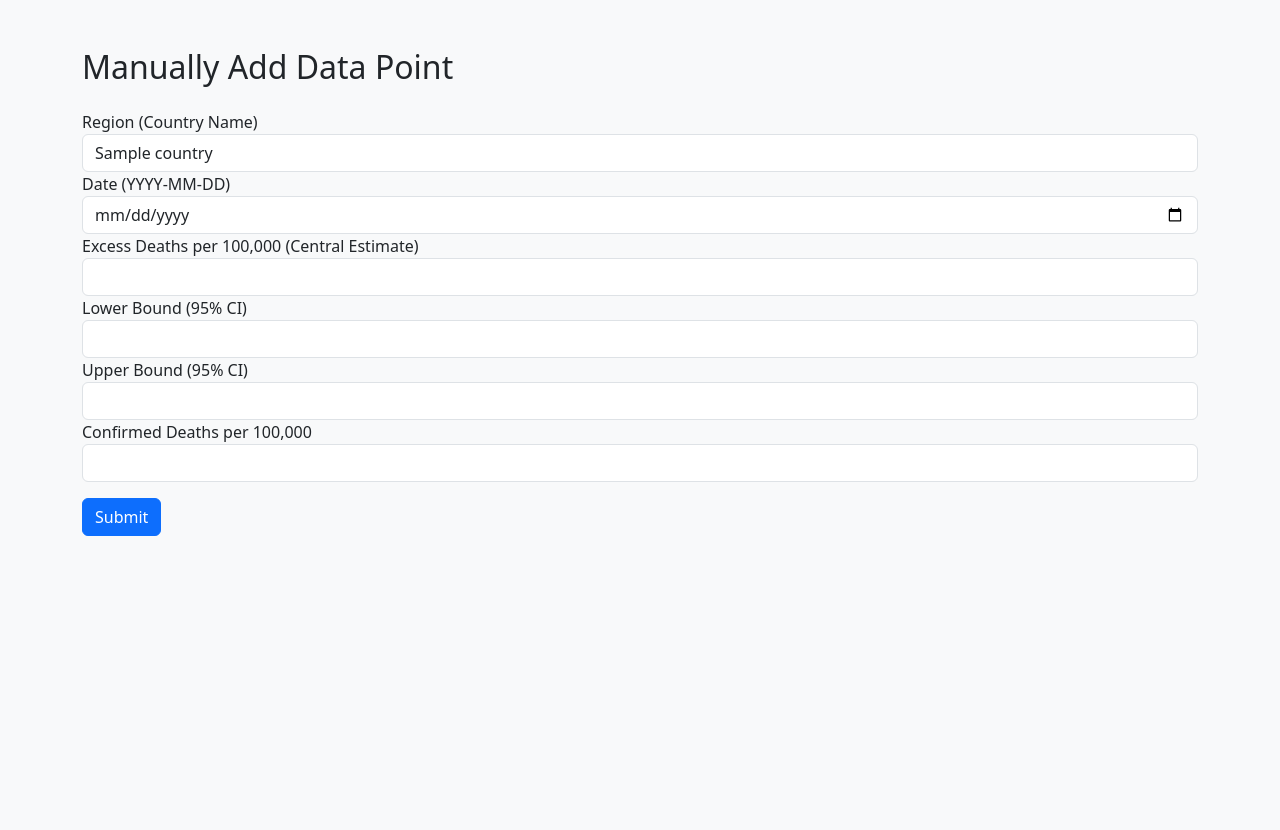
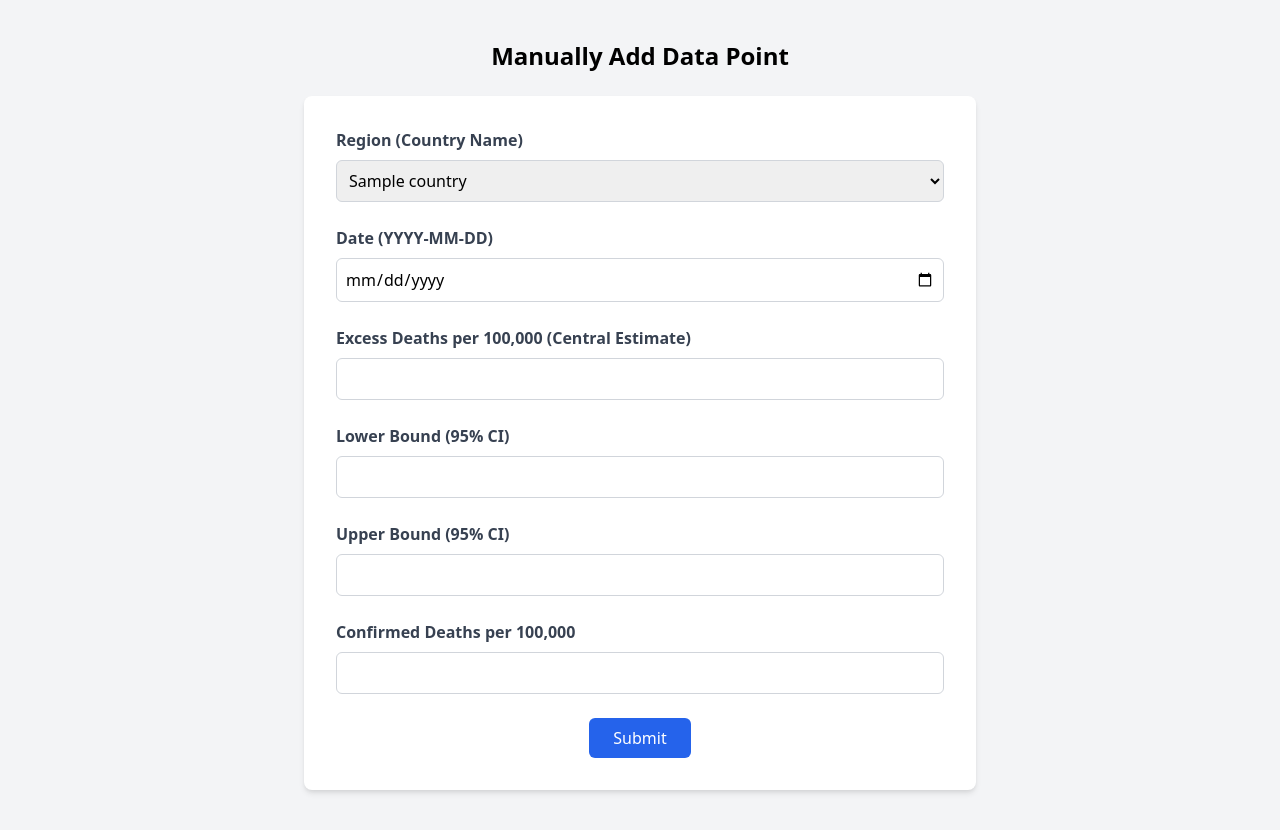
Before and after one commit to M-codes/CITS3403-project, a Flask app: template app/templates/manual_entry.html in a window 1280 px wide. Before the commit the page ends 536 px from the top, so only its background shows below. Run offline with Flask 3, Linux system fonts and the light colour scheme; the template is opened without the code that fills it: most values are stand-ins (such as "Sample title", 1, 10 or a date in 2020).

Commit message:
applied tailwind to my htmls

```diff
--- a/app/templates/layout.html
+++ b/app/templates/layout.html
@@ -3,11 +3,11 @@
 <head>
   <meta charset="UTF-8">
   <title>{% block title %}CSV Upload{% endblock %}</title>
-  <link href="https://cdn.jsdelivr.net/npm/bootstrap@5.3.3/dist/css/bootstrap.min.css" rel="stylesheet">
+  <link href="https://cdn.jsdelivr.net/npm/tailwindcss@2.2.19/dist/tailwind.min.css" rel="stylesheet">
   <link rel="stylesheet" href="{{url_for('static', filename = 'css/datastyles.css')}}">
 </head>
-<body class="bg-light">
-  <div class="container py-5">
+<body class="bg-gray-100">
+  <div class="container mx-auto py-10">
     {% block content %}{% endblock %}
   </div>
 </body>
--- a/app/templates/manual_entry.html
+++ b/app/templates/manual_entry.html
@@ -3,30 +3,47 @@
 {% block title %}Manual Data Entry{% endblock %}
 
 {% block content %}
-<h2 class="mb-4">Manually Add Data Point</h2>
-<form method="POST" class="form-group">
-    <label for="region">Region (Country Name)</label>
-    <select name="region" class="form-control" required>
-        {% for country in countries %}
-        <option value="{{ country }}">{{ country }}</option>
-        {% endfor %}
-    </select>
+<h2 class="text-2xl font-bold mb-6 text-center">Manually Add Data Point</h2>
 
-    <label for="date">Date (YYYY-MM-DD)</label>
-    <input type="date" name="date" class="form-control" required>
+<form method="POST" class="max-w-2xl mx-auto bg-white p-8 rounded-lg shadow-md space-y-6">
+    <div>
+        <label for="region" class="block text-gray-700 font-semibold mb-2">Region (Country Name)</label>
+        <select name="region" class="w-full border border-gray-300 rounded-md p-2 focus:outline-none focus:ring-2 focus:ring-blue-500" required>
+            {% for country in countries %}
+            <option value="{{ country }}">{{ country }}</option>
+            {% endfor %}
+        </select>
+    </div>
 
-    <label for="value">Excess Deaths per 100,000 (Central Estimate)</label>
-    <input type="number" step="any" name="value" class="form-control" required>
+    <div>
+        <label for="date" class="block text-gray-700 font-semibold mb-2">Date (YYYY-MM-DD)</label>
+        <input type="date" name="date" class="w-full border border-gray-300 rounded-md p-2 focus:outline-none focus:ring-2 focus:ring-blue-500" required>
+    </div>
 
-    <label for="lower_bound">Lower Bound (95% CI)</label>
-    <input type="number" step="any" name="lower_bound" class="form-control">
+    <div>
+        <label for="value" class="block text-gray-700 font-semibold mb-2">Excess Deaths per 100,000 (Central Estimate)</label>
+        <input type="number" step="any" name="value" class="w-full border border-gray-300 rounded-md p-2 focus:outline-none focus:ring-2 focus:ring-blue-500" required>
+    </div>
 
-    <label for="upper_bound">Upper Bound (95% CI)</label>
-    <input type="number" step="any" name="upper_bound" class="form-control">
+    <div>
+        <label for="lower_bound" class="block text-gray-700 font-semibold mb-2">Lower Bound (95% CI)</label>
+        <input type="number" step="any" name="lower_bound" class="w-full border border-gray-300 rounded-md p-2 focus:outline-none focus:ring-2 focus:ring-blue-500">
+    </div>
 
-    <label for="confirmed_deaths">Confirmed Deaths per 100,000</label>
-    <input type="number" step="any" name="confirmed_deaths" class="form-control">
+    <div>
+        <label for="upper_bound" class="block text-gray-700 font-semibold mb-2">Upper Bound (95% CI)</label>
+        <input type="number" step="any" name="upper_bound" class="w-full border border-gray-300 rounded-md p-2 focus:outline-none focus:ring-2 focus:ring-blue-500">
+    </div>
 
-    <button type="submit" class="btn btn-primary mt-3">Submit</button>
+    <div>
+        <label for="confirmed_deaths" class="block text-gray-700 font-semibold mb-2">Confirmed Deaths per 100,000</label>
+        <input type="number" step="any" name="confirmed_deaths" class="w-full border border-gray-300 rounded-md p-2 focus:outline-none focus:ring-2 focus:ring-blue-500">
+    </div>
+
+    <div class="flex justify-center">
+        <button type="submit" class="px-6 py-2 bg-blue-600 text-white rounded-md hover:bg-blue-700 transition">
+            Submit
+        </button>
+    </div>
 </form>
 {% endblock %}
```
Also changed, not shown: app/templates/data_table.html (+21 -19 lines), app/templates/result.html (+5 -4 lines), app/templates/upload.html (+5 -5 lines).
